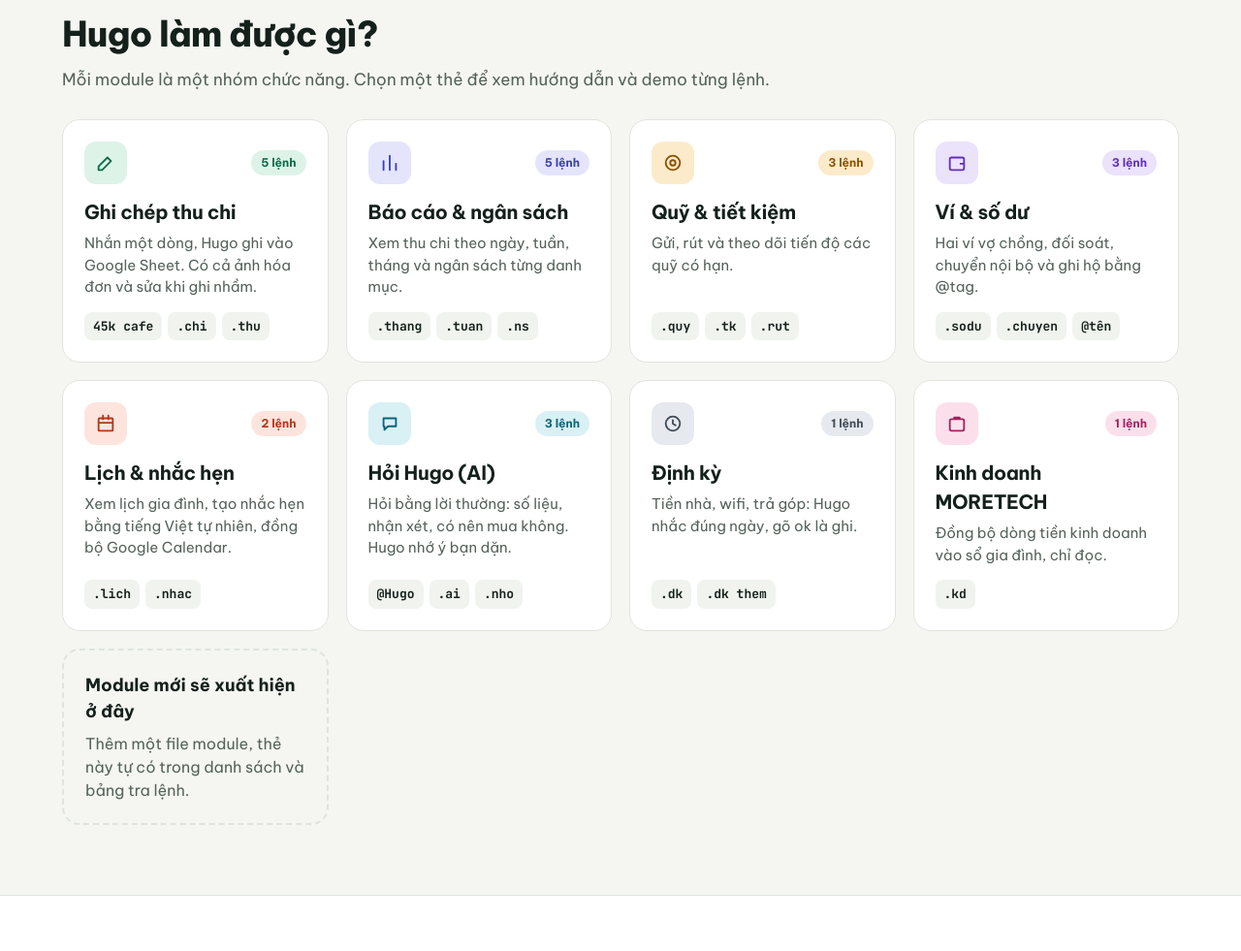
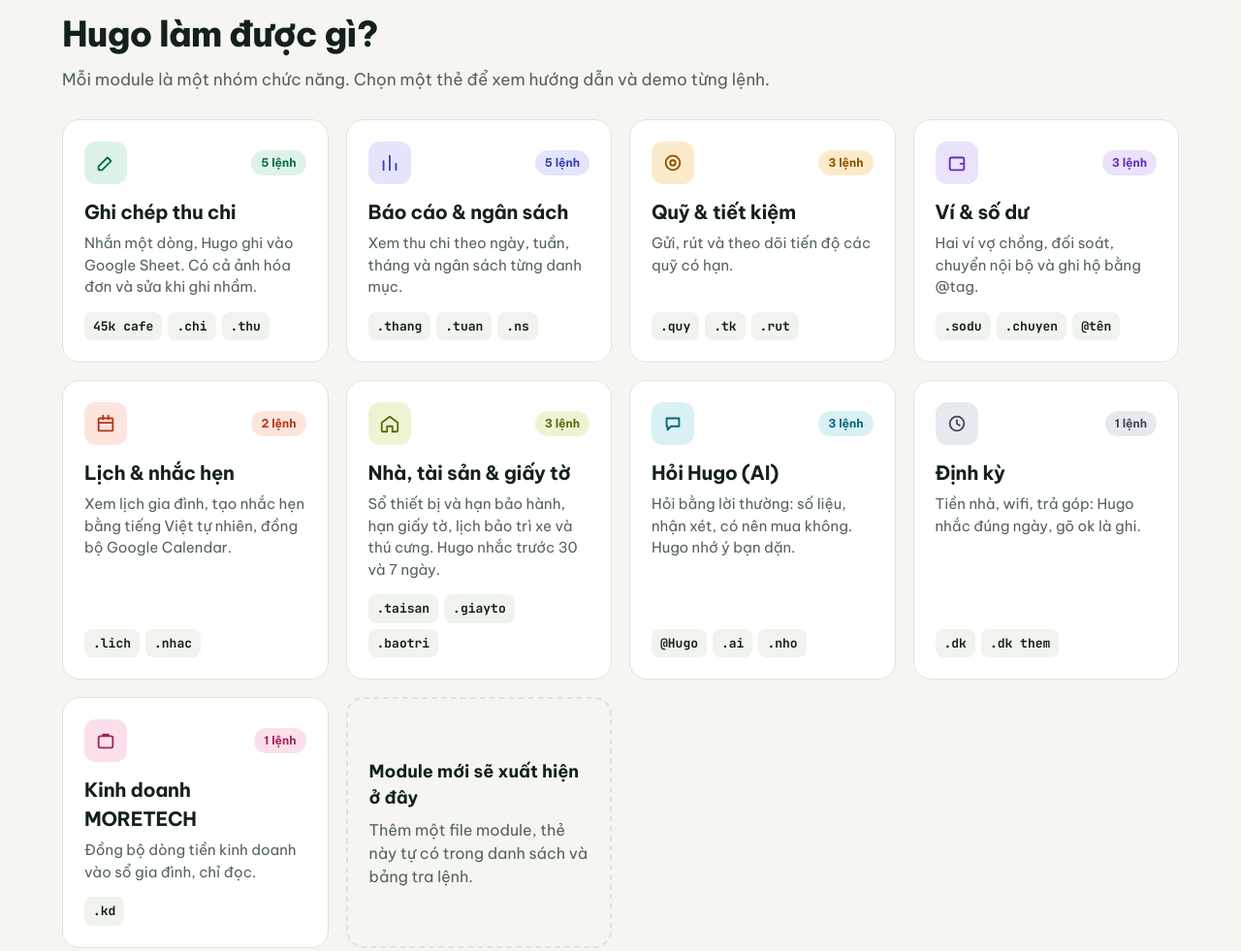
Before and after one commit to hugo-lcqh/quan-gia-hugo-cam-nang, a plain HTML site: page index.html in a window 1280 px wide. Shown: the part 920-1901 px from the top of the page at 97% size. Drawn offline with Linux system fonts and the light colour scheme.

Commit message:
feat: add home assets and documents module page

```diff
--- a/core.js
+++ b/core.js
@@ -2,7 +2,7 @@
    Thêm module mới = tạo site/modules/<id>.js gọi HUGO.add({...}) và thêm 1 thẻ <script> vào index.html + module.html. */
 (function () {
   const H = (window.HUGO = {
-    updated: '03/11/2026',
+    updated: '08/11/2026',
     mods: [],
     add(m) { this.mods.push(m); this.mods.sort((a, b) => a.order - b.order); },
     rules: [
@@ -12,9 +12,10 @@
     ],
     // Lịch Hugo chủ động nhắn vào nhóm
     auto: [
-      { time: '07:00', when: 'MỖI SÁNG', title: 'Bản tin gia đình', text: 'Lịch hôm nay, khoản định kỳ đến hạn chưa ghi, ngân sách và cảnh báo.' },
+      { time: '07:00', when: 'MỖI SÁNG', title: 'Bản tin gia đình', text: 'Lịch hôm nay, khoản định kỳ đến hạn chưa ghi, ngân sách, giấy tờ và bảo trì sắp tới hạn.' },
       { time: '08:30', when: 'MỖI SÁNG', title: 'Nhắc khoản định kỳ', text: 'Gõ ok để ghi tất cả, hoặc ok 1 3 để chọn.' },
       { time: '−15p', when: 'TRƯỚC SỰ KIỆN CÓ GIỜ', title: 'Nhắc hẹn', text: 'Hugo nhắn vào nhóm trước giờ bắt đầu 15 phút.' },
+      { time: '−30/7 ngày', when: 'TRƯỚC HẠN GIẤY TỜ, BẢO HÀNH, BẢO TRÌ', title: 'Nhắc tới hạn', text: 'Hugo nhắn vào nhóm hai lần, khi còn 30 ngày và 7 ngày.' },
       { time: '21:00', when: 'MỖI TỐI', title: 'Tổng kết hôm nay', text: 'Nhắc ghi chép nếu cả nhà chưa ghi khoản nào.' },
       { time: '20:00', when: 'CHỦ NHẬT', title: 'Báo cáo tuần', text: 'Tổng thu chi tuần, so tuần trước, nhận xét của Hugo.' },
       { time: '08:00', when: 'NGÀY 1 HẰNG THÁNG', title: 'Báo cáo tháng trước', text: 'Tổng kết, tiền dư chưa phân bổ và tiến độ quỹ.' }
--- a/home.js
+++ b/home.js
@@ -9,7 +9,7 @@
 
   $('count').textContent = `${mods.length} module · ${rows.length} lệnh chính · đang mở rộng`;
 
-  ['45k cafe', '.thang', '.rut', '.lich', '@Hugo'].forEach((t) => $('hot').append(el('a', { class: 'mono', href: '#lenh' }, t)));
+  ['45k cafe', '.thang', '.rut', '.lich', '.giayto', '@Hugo'].forEach((t) => $('hot').append(el('a', { class: 'mono', href: '#lenh' }, t)));
 
   $('demo').replaceWith(HUGO.chat([
     ['u', '45k cafe'],
--- a/index.html
+++ b/index.html
@@ -56,6 +56,7 @@
 <script src="modules/quy.js"></script>
 <script src="modules/vi.js"></script>
 <script src="modules/lich.js"></script>
+<script src="modules/nha.js"></script>
 <script src="modules/ai.js"></script>
 <script src="modules/dk.js"></script>
 <script src="modules/kd.js"></script>
--- /dev/null
+++ b/modules/nha.js
@@ -0,0 +1,30 @@
+HUGO.add({
+  id: 'nha', order: 5.5, name: 'Nhà, tài sản & giấy tờ',
+  blurb: 'Sổ thiết bị và hạn bảo hành, hạn giấy tờ, lịch bảo trì xe và thú cưng. Hugo nhắc trước 30 và 7 ngày.',
+  fg: '#5B6B12', bg: '#EEF3D2', ico: 'M3 11l9-7 9 7v9a1 1 0 0 1-1 1h-5v-6H9v6H4a1 1 0 0 1-1-1z',
+  chips: ['.taisan', '.giayto', '.baotri'],
+  badges: ['Chỉ trong nhóm gia đình', 'Thêm, sửa, xóa cần gõ ok', 'Không dùng AI'],
+  cmds: [
+    ['.taisan', 'Sổ thiết bị, xe, thú cưng; ngày mua và hạn bảo hành', '.taisan máy giặt mua 01/11/2026 bảo hành 24 tháng'],
+    ['.giayto', 'Hạn CCCD, hộ chiếu, bằng lái, đăng kiểm, bảo hiểm, thuế', '.giayto hộ chiếu anh hạn 01/06/2027'],
+    ['.baotri', 'Việc lặp lại: thay nhớt, vệ sinh máy lạnh, tẩy giun', '.baotri thay nhớt xe lặp 6 tháng hạn 01/12/2026']
+  ],
+  sections: [
+    { id: 'them', title: 'Thêm mục mới',
+      text: 'Viết câu tiếng Việt, không cần nhớ tên trường. Hugo tự nhận loại từ tên (hộ chiếu, đăng kiểm, xe máy, mèo...) và ghi loại đó trên thẻ để bạn kiểm tra.',
+      rows: [['.giayto hộ chiếu anh hạn 01/06/2027', 'Giấy tờ: bắt buộc có hạn'], ['.giayto đăng kiểm xe máy hạn 15/03/2027', 'Hugo nhận ra loại Đăng kiểm'], ['.taisan máy giặt mua 01/11/2026 bảo hành 24 tháng', 'Hugo tự tính hạn bảo hành 01/11/2028'], ['.taisan tủ lạnh bảo hành đến 01/05/2028', 'Ghi thẳng ngày hết bảo hành'], ['.baotri tẩy giun Miu lặp 3 tháng hạn 01/12/2026', 'Bảo trì: cần hạn và chu kỳ lặp'], ['Hugo thêm giấy tờ bằng lái anh hạn 20/08/2030', 'Gọi tên Hugo cũng được']],
+      chat: [['u', '.giayto hộ chiếu anh hạn 01/06/2027'], ['b', '╭─ 🏠 〔CHƯA GHI〕\n│ TẠO · ID: sẽ cấp khi xác nhận ok\n│ Hạn giấy tờ: 01/06/2027\n│ Loại (suy ra): Hộ chiếu\n│ Tên: hộ chiếu anh\n│ Chỉ người đề xuất gõ ok trong 10 phút; 0/huy để hủy.\n╰────────'], ['u', 'ok'], ['b', '╭─ 🏠 〔ĐÃ GHI〕\n│ Đã ghi dữ liệu home theo đề xuất. ID: G1\n╰────────']] },
+    { id: 'xem', title: 'Xem, sửa, xóa',
+      text: 'Mỗi mục có ID ngắn: T cho tài sản, G cho giấy tờ, B cho bảo trì. Gõ chữ thường hoặc chỉ phần số đều được.',
+      rows: [['.giayto', 'Danh sách, sắp đến hạn lên trước, 10 mục mỗi trang'], ['.giayto trang 2', 'Trang tiếp theo'], ['.giayto xem G1', 'Chi tiết một mục'], ['.giayto sua G1 hạn 02/06/2027', 'Đổi hạn'], ['.taisan xoa 3', 'Xóa tài sản T3']],
+      chat: [['u', '.giayto'], ['b', '╭─ 🏠 〔GIẤY TỜ〕\n│ Trang 1 · tối đa 10 mục/trang\n│ • hộ chiếu anh\n│   ID: G1\n│   Hạn giấy tờ: 01/06/2027\n│ .giayto xem <id> để xem chi tiết.\n╰────────']] },
+    { id: 'xong', title: 'Làm xong bảo trì',
+      text: 'Làm xong thì báo Hugo để tính hạn kỳ sau. Hugo không tự dời hạn chỉ vì đã nhắc.',
+      rows: [['.baotri xong B1', 'Hoàn tất hôm nay, hạn mới = kỳ kế tiếp'], ['.baotri xong 1 ngày 05/11/2026', 'Hoàn tất vào một ngày đã qua']],
+      chat: [['u', '.baotri xong 1'], ['b', '╭─ 🏠 〔CHƯA GHI〕\n│ XONG · ID: B1\n│ Tên: tẩy giun Miu\n│ Ngày hoàn tất: — → 08/11/2026\n│ Hạn bảo trì: 01/12/2026 → 01/03/2027\n│ Chỉ người đề xuất gõ ok trong 10 phút; 0/huy để hủy.\n╰────────']] },
+    { id: 'tunhan', title: 'Hugo tự nhắn',
+      rows: [['−30 ngày', 'Nhắc vào nhóm khi còn 30 ngày tới hạn giấy tờ, bảo hành hoặc bảo trì'], ['−7 ngày', 'Nhắc lần hai khi còn 7 ngày'], ['07:00', 'Bản tin sáng có mục Nhà, tài sản, giấy tờ: các mục quá hạn hoặc tới hạn trong 30 ngày']] },
+    { id: 'gioihan', title: 'Giới hạn cần biết',
+      notes: ['Chỉ ghi biệt danh và hạn. Hugo từ chối số giấy tờ (chuỗi từ 6 chữ số), đường link và mật khẩu, nhưng bộ lọc không bắt được mọi trường hợp.', 'Đừng gửi mật khẩu, số giấy tờ hay bí mật cho Hugo trong chat. Câu tự do không theo mẫu trên sẽ được chuyển cho AI trả lời.', 'Nhắc gửi trong khung 07:00 đến 10:00. Thêm mục khi chỉ còn ít hơn 7 ngày thì không có tin nhắc riêng, chỉ có trong bản tin sáng.', 'Nhắc lỗi thì mất: Hugo đánh dấu đã gửi trước khi nhắn, nếu mạng lỗi thì không gửi lại để tránh nhắc lặp.', 'Chưa có: chụp hóa đơn để tự tạo thiết bị và ghi chi, nối hạn bảo hiểm/đăng kiểm với quỹ để dành.'] }
+  ]
+});
```
Also changed, not shown: module.html (+1 -0 lines).
